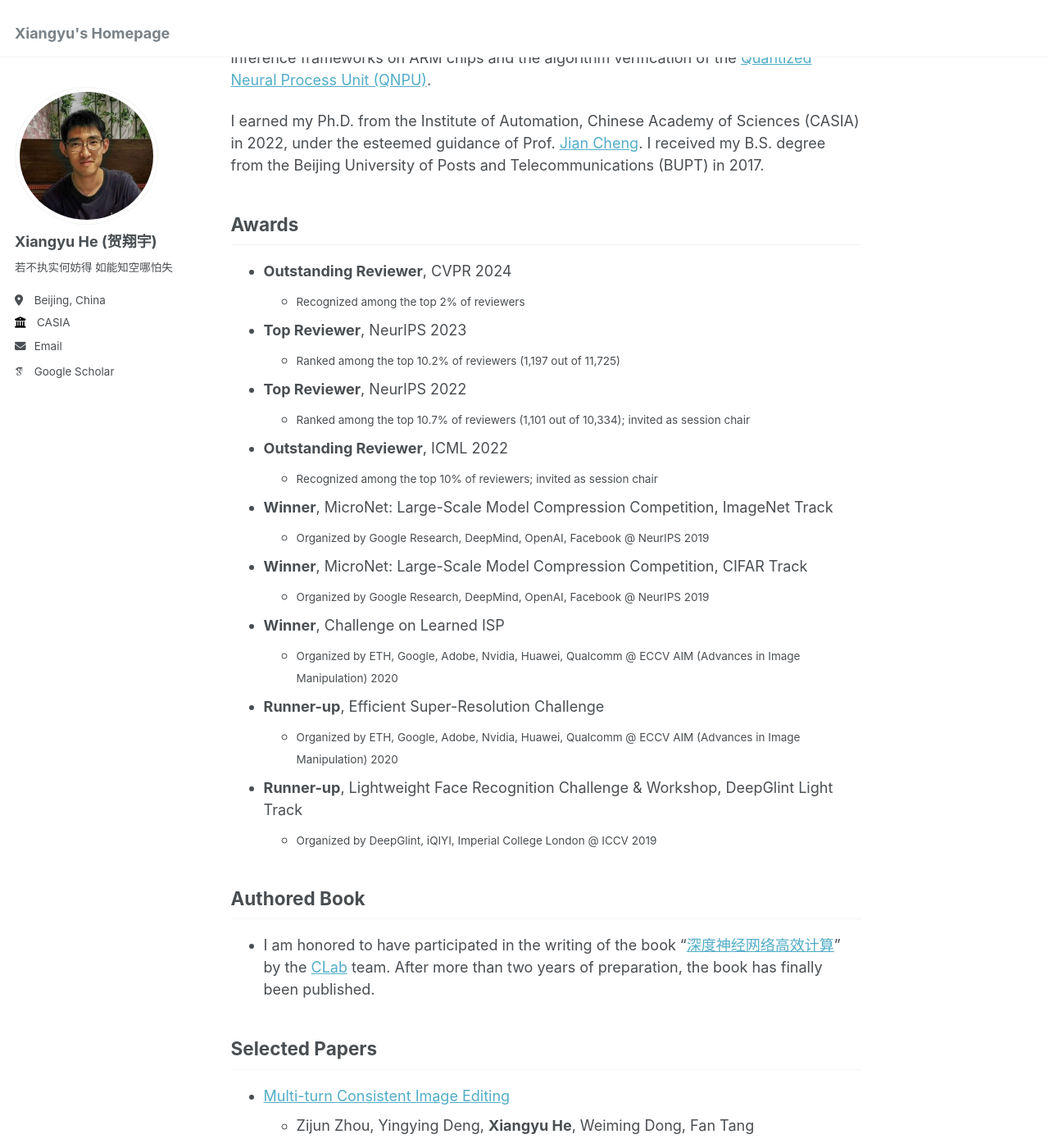
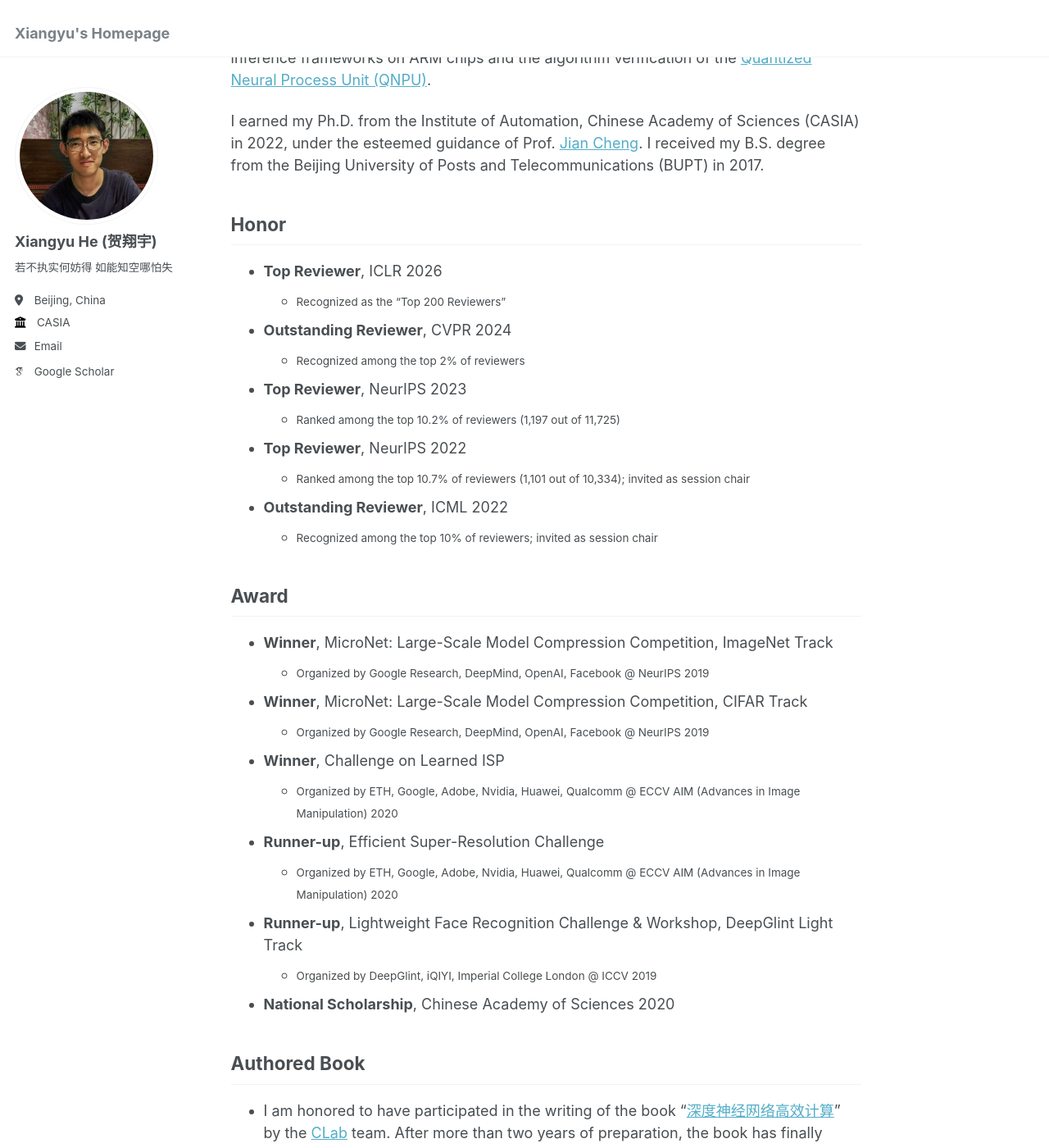
Before and after one commit to HolmesShuan/HolmesShuan.github.io, a Jekyll site: the page built from _pages/about.md, in a window 1280 px wide and 1400 px high, scrolled down 358 px. Shown: the whole window at 82% size. Built offline with Jekyll 4.4.1, drawn with Linux system fonts in a browser that asks for light colours; some web fonts are replaced; some of the changed text lies outside the part shown.

Commit message:
Revise awards section and update honor titles
Updated awards section to reflect new honors and restructured headings.

```diff
--- a/_pages/about.md
+++ b/_pages/about.md
@@ -14,7 +14,9 @@ I worked on high-performance computing for deep neural networks on edge devices
 I earned my Ph.D. from the Institute of Automation, Chinese Academy of Sciences (CASIA) in 2022, under the esteemed guidance of Prof. [Jian Cheng](https://people.ucas.ac.cn/~chengjian). I received my B.S. degree from the Beijing University of Posts and Telecommunications (BUPT) in 2017.
 
 
-## Awards
+## Honor
+- **Top Reviewer**, ICLR 2026
+  - <small>Recognized as the "Top 200 Reviewers"</small>
 - **Outstanding Reviewer**, CVPR 2024
   - <small>Recognized among the top 2% of reviewers</small>
 - **Top Reviewer**, NeurIPS 2023
@@ -23,6 +25,8 @@ I earned my Ph.D. from the Institute of Automation, Chinese Academy of Sciences
   - <small>Ranked among the top 10.7% of reviewers (1,101 out of 10,334); invited as session chair</small>
 - **Outstanding Reviewer**, ICML 2022
   - <small>Recognized among the top 10% of reviewers; invited as session chair</small>
+
+## Award
 - **Winner**, MicroNet: Large-Scale Model Compression Competition, ImageNet Track
   - <small>Organized by Google Research, DeepMind, OpenAI, Facebook @ NeurIPS 2019</small>
 - **Winner**, MicroNet: Large-Scale Model Compression Competition, CIFAR Track
@@ -33,6 +37,7 @@ I earned my Ph.D. from the Institute of Automation, Chinese Academy of Sciences
   - <small>Organized by ETH, Google, Adobe, Nvidia, Huawei, Qualcomm @ ECCV AIM (Advances in Image Manipulation) 2020</small>
 - **Runner-up**, Lightweight Face Recognition Challenge & Workshop, DeepGlint Light Track
   - <small>Organized by DeepGlint, iQIYI, Imperial College London @ ICCV 2019</small>
+- **National Scholarship**, Chinese Academy of Sciences 2020
 
 ## Authored Book
 - I am honored to have participated in the writing of the book "[深度神经网络高效计算](https://www.phei.com.cn/module/wap/sbookcd.jsp?goodid=65351)" by the [CLab](https://clab.ia.ac.cn/) team. After more than two years of preparation, the book has finally been published.
```
Also changed, not shown: other parts of _pages/about.md (+0 -4 lines).
